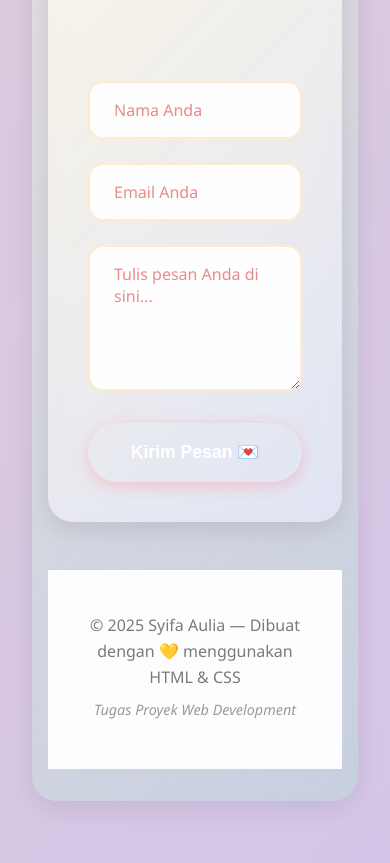
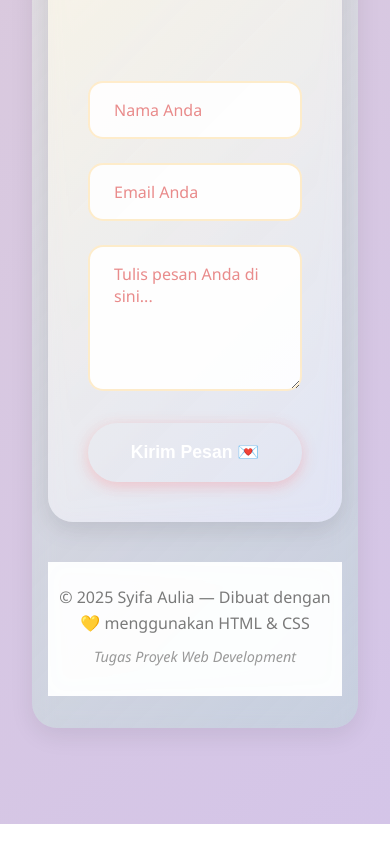
Before and after one commit to Syifa-Aulia599/syifa-s-project, a plain HTML site: page index.html in a window 390 px wide. Shown: the part 9847-10710 px from the top of the page. After the commit the page ends 10671 px from the top, so only its background shows below. Drawn offline with Linux system fonts and the light colour scheme.

Commit message:
Update style.css

```diff
--- a/style.css
+++ b/style.css
@@ -646,11 +646,11 @@ footer {
   background: rgba(255, 255, 255, 0.95);
   backdrop-filter: blur(10px);
   text-align: center;
-  padding: 2.5rem;
-  margin-top: 3rem;
   border-top: 3px solid transparent;
   border-image: linear-gradient(90deg, var(--orange), var(--pink)) 1;
-}
+  margin-top: 40px;
+  padding: 20px 0;
+    }
 
 footer p {
   color: var(--gray);
```
